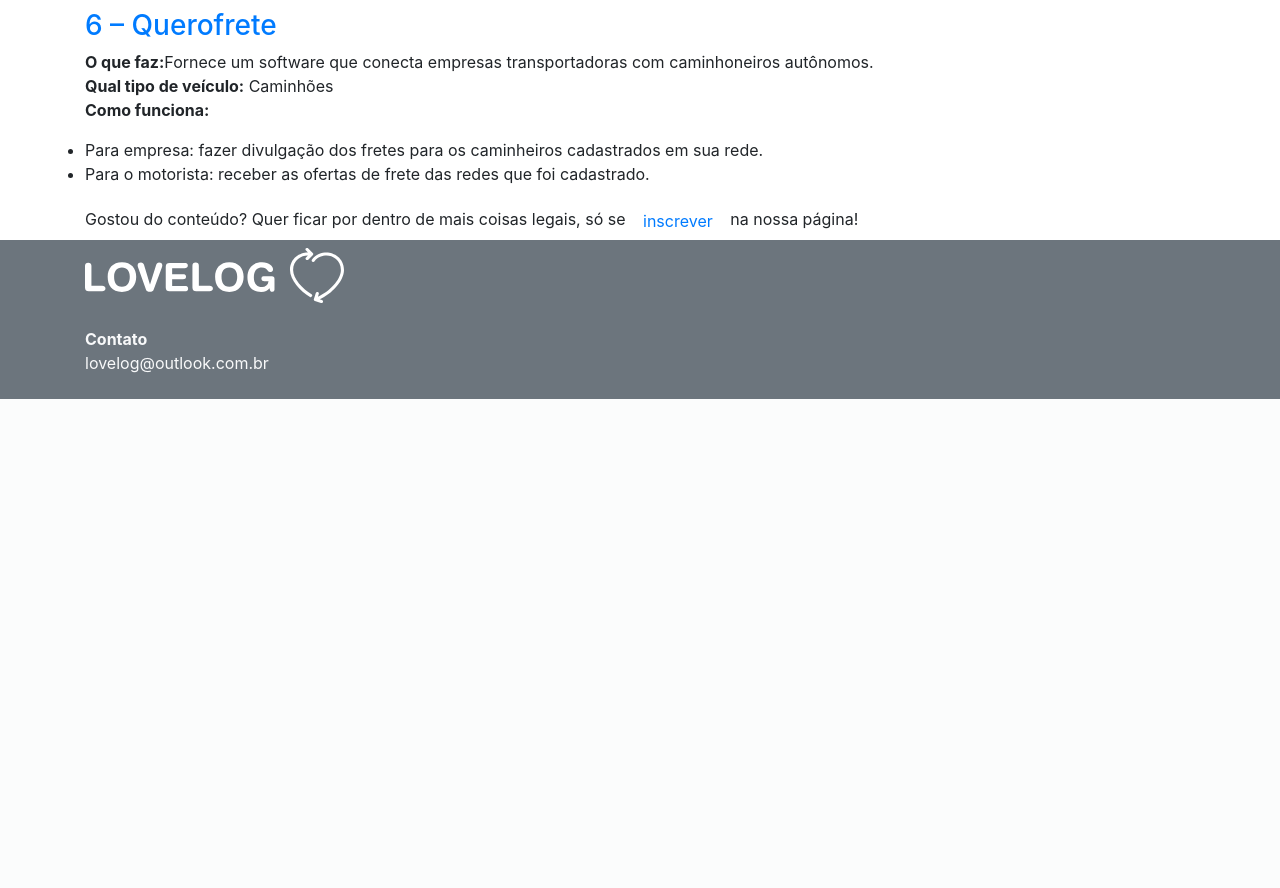
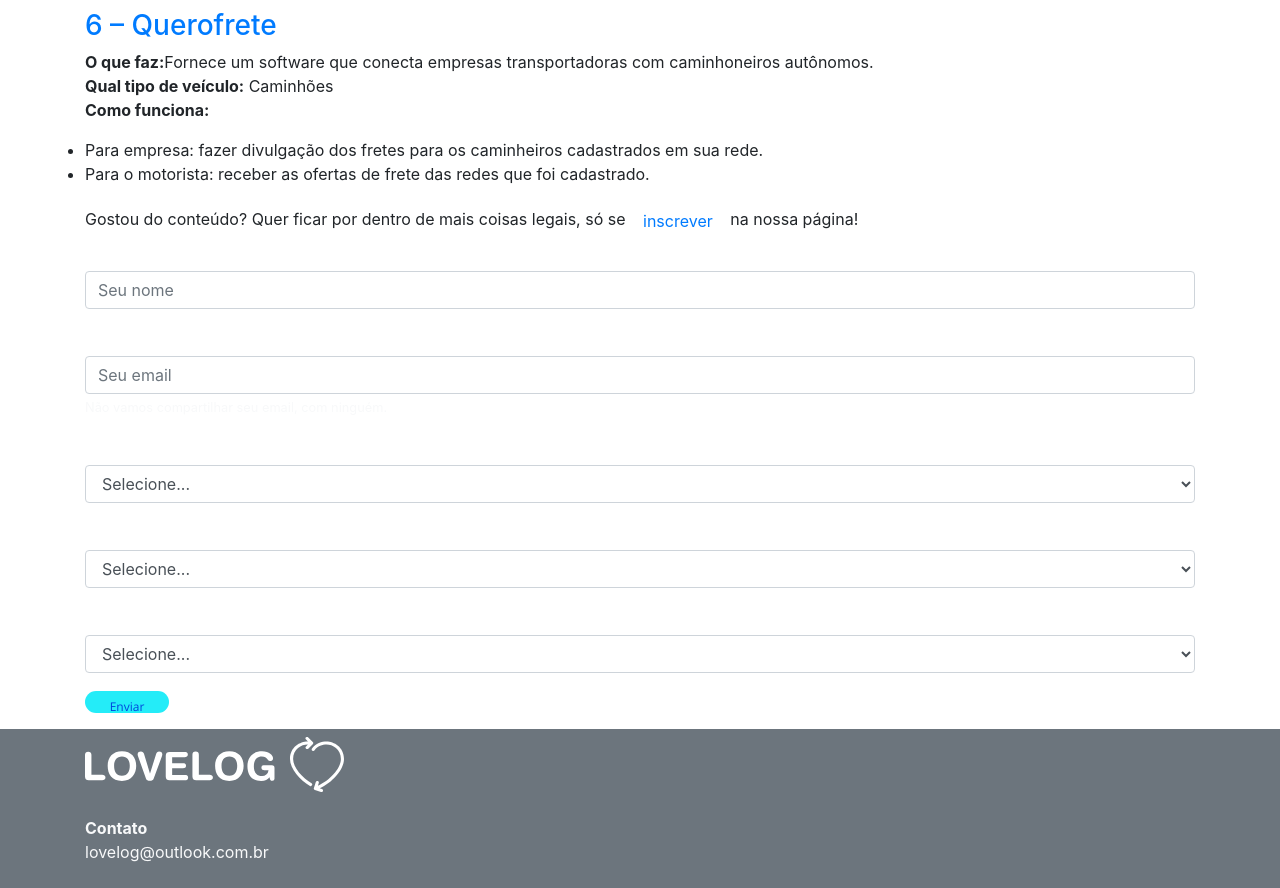
Before and after one commit to TimeGoose/lovelog, a PHP site: page /MotoristaIndependente.html in a window 1280 px wide. Shown: the part 1815-2703 px from the top of the page. Before the commit the page ends 2214 px from the top, so only its background shows below. Run offline with PHP 8.4, Linux system fonts and the light colour scheme; some libraries are stand-ins or nearby versions.

Commit message:
subindo paginas de formulario

```diff
--- a/MotoristaIndependente.html
+++ b/MotoristaIndependente.html
@@ -183,6 +183,55 @@
     Gostou do conteúdo? Quer ficar por dentro de mais coisas legais, só se <button type="button" class="btn btn-link"
       data-toggle="modal" data-target=".bd-example-modal-lg">inscrever</button> na nossa página!<br>
 
+      <form id="formAssinatura">
+          <div class="form-group">
+            <label for="InputName" class="form-text-white">Nome</label>
+            <input type="text" class="form-control" id="name" placeholder="Seu nome" required>
+          </div>
+          <div class="form-group">
+            <label for="InputEmail" class="form-text-white">Endereço de email</label>
+            <input type="email" class="form-control" id="email" aria-describedby="emailHelp" placeholder="Seu email"
+              required>
+            <small id="emailHelp" class="form-text text-light">Não vamos compartilhar seu email, com
+              ninguém.</small>
+          </div>
+          <div class="form-group">
+            <label for="InputCar" class="form-text-white">O seu veículo tem um porte proximo de:</label>
+            <select id="car" class="form-control" placeholder="Seu carro">
+              <option selected>Selecione...</option>
+              <option>Moto</option>
+              <option>Van</option>
+              <option>Fiorino</option>
+              <option>Vuc Pequeno (HR)</option>
+              <option>Vuc Médio (Iveco)</option>
+              <option>Vuc Grande</option>
+              <option>Nenhum</option>
+            </select>
+          </div>
+          <div class="form-group">
+            <label for="inputState" class="form-text-white">Você trabalha/quer trabalhar com entregas para ganhar
+              mais dinheiro?</label>
+            <select id="driver" class="form-control">
+              <option selected>Selecione...</option>
+              <option>Sim</option>
+              <option>Não</option>
+            </select>
+          </div>
+          <div class="form-group">
+            <label for="inputState" class="form-text-white">Você tem ANTT ou Condumoto/Motofrete?</label>
+            <select id="antt" class="form-control">
+              <option selected>Selecione...</option>
+              <option>Sim</option>
+              <option>Não</option>
+            </select>
+          </div>
+
+          <div class="form-group">
+            <button type="submit" class="btn ENVIAR Rectangle-43">Enviar</button><br>
+            <input hidden id="ip">
+          </div>
+        </form>
+
   </div>
 
   <!--RODAPÉ-->
--- a/css/style.css
+++ b/css/style.css
@@ -3,3 +3,51 @@
 	padding: 0;
 	box-sizing: border-box;
 }
+
+.form-text-white{
+	color: white;
+	font-size: 12px;
+	font-family: OpenSans;
+	align-content: center;
+	text-align: center;
+}
+
+.Rectangle-43 {
+	width: 100.5px;
+	height: 28.5px;
+	border-radius: 50px;
+	background-color: #24ecf8;
+	align-content: center;
+	text-align: center;
+  }
+
+  .Rectangle-43:hover, .Rectangle-43:hover {
+	width: 84.5px;
+	height: 28.5px;
+	border-radius: 50px;
+	background-color: #6ceff3;
+	align-content: center;
+	text-align: center;
+  }
+
+.Rectangle-43:focus, .Rectangle-43.focus {
+	box-shadow: 0 0 0 0.2rem rgba(72, 180, 97, 0.5);
+  }
+
+  .ENVIAR {
+	width: 84px;
+	height: 22.5px;
+	font-family: OpenSans;
+	font-size: 12px;
+	font-weight: normal;
+	font-style: normal;
+	font-stretch: normal;
+	line-height: normal;
+	letter-spacing: normal;
+	color: #0045dd;
+  }
+
+  @font-face {
+	font-family: OpenSans;
+	src: url('/css/fonts/OpenSans-Regular.ttf');
+}
--- a/js/main.js
+++ b/js/main.js
@@ -12,7 +12,7 @@
   //reference msg collect
   var messagesRef = firebase.database().ref('messages');
 
-
+ //FORMS DE ASSINATURA
   //form submit
   document.getElementById('formAssinatura').addEventListener('submit', submitForm);
 
@@ -20,13 +20,44 @@
     e.preventDefault();
 
     //get values
+    let email = getInputVal('email');
     let name = getInputVal('name');
-    let email = getInputVal('email');
+    let ip = $("#ip").text();
+    let date = completeDate();
     let car = getInputVal('car');
-    let ip = $("#ip").text();
+    let driver = getInputVal('driver');
+    let antt = getInputVal('antt');
 
     //save message
-    saveMessage(name, email, car, ip);
+    saveLead(email, name, ip, date, car, driver, antt);
+
+    $('#formpoup').modal('hide');
+    alert("Em breve voce receberá novas dicas!");
+    }
+
+
+   //FORMS DE CONTATO
+  document.getElementById('formContato').addEventListener('submit', submitFormContact);
+
+  function submitFormContact(e){
+    e.preventDefault();
+
+    //get values
+    let email = getInputVal('email');
+    let name = getInputVal('name');
+    let ip = $("#ip").text();
+    let date = completeDate();
+    let car = getInputVal('car');
+    let driver = getInputVal('driver');
+    let antt = getInputVal('antt');
+    let message = getInputVal('message');
+
+    if (document.getElementById('aceitaLead').checked === true) {
+    saveLead(email, name, ip, date, car, driver, antt);
+    }
+    saveContact(email, name, ip, date, car, driver, antt, message);
+
+    alert("Em breve voce receberá novas dicas!");
   }
 
   //func para pegar os valores
@@ -35,13 +66,42 @@
   }
 
   //save msg to firebase
-  function saveMessage(name, email, car, ip){
+  function saveLead(email, name, ip, date, car, driver, antt){
       var newMessageRef = messagesRef.push()
 
       newMessageRef.set({
+          email: email,
           name: name,
-          email: email,
+          ip: ip,
+          date: date,
           car: car,
-          ip: ip,
+          driver: driver,
+          antt: antt
       });
   }
+
+  function saveContact(email, name, ip, date, car, driver, antt, message){
+    var newMessageRef = messagesRef.push()
+
+    newMessageRef.set({
+        email: email,
+        name: name,
+        ip: ip,
+        date: date,
+        car: car,
+        driver: driver,
+        antt: antt,
+        message: message
+    });
+}
+
+  function completeDate () {
+    now = new Date();
+    year = "" + now.getFullYear();
+    month = "" + (now.getMonth() + 1); if (month.length == 1) { month = "0" + month; }
+    day = "" + now.getDate(); if (day.length == 1) { day = "0" + day; }
+    hour = "" + now.getHours(); if (hour.length == 1) { hour = "0" + hour; }
+    minute = "" + now.getMinutes(); if (minute.length == 1) { minute = "0" + minute; }
+    second = "" + now.getSeconds(); if (second.length == 1) { second = "0" + second; }
+    return year + "-" + month + "-" + day + " " + hour + ":" + minute + ":" + second;
+  }
```
Also changed, not shown: index.html (+50 -22 lines), css/fonts/OpenSans-Regular.ttf (added).
